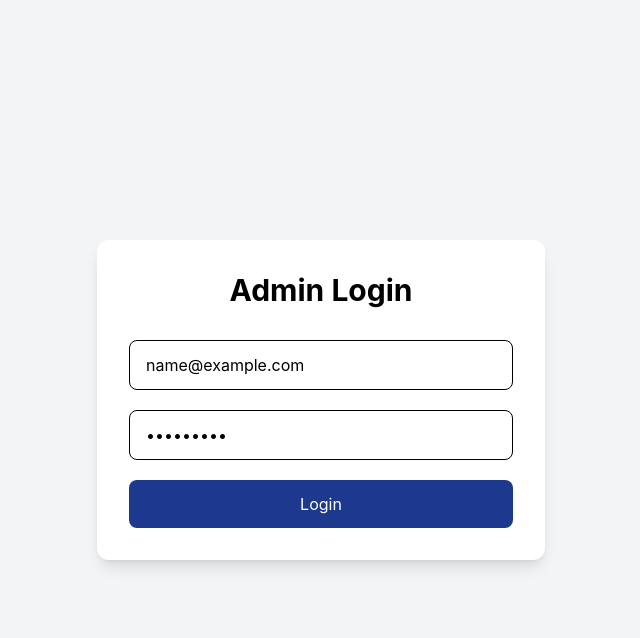
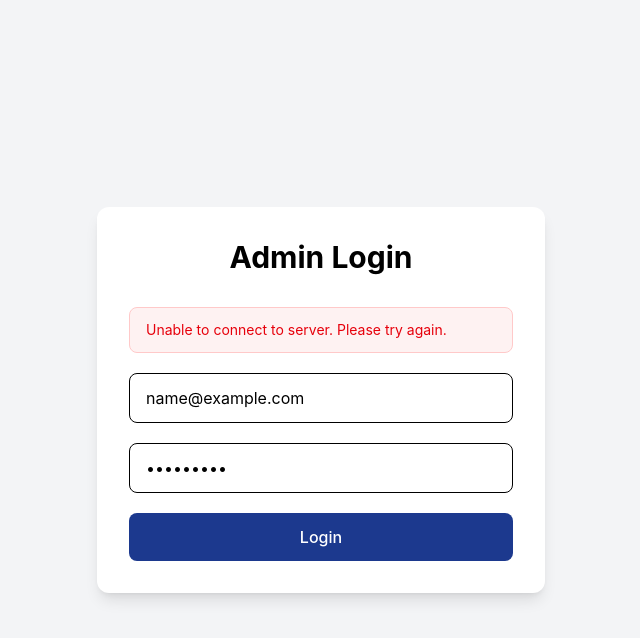
Before and after one commit to ganjisantosh75-hub/school-management-system, a React (Vite) app: page /login/admin in a window 1280 px wide. Both pictures are taken after typing "name@example.com", "Sample123" into the empty fields and a click on the button "Login". Shown: the top 638 px of the page, without its empty margins (319-959 px from the left). Built offline with nearby package versions, Linux system fonts and the light colour scheme; no server answers.

Commit message:
Fix admin login

```diff
--- a/src/pages/Login.jsx
+++ b/src/pages/Login.jsx
@@ -1,3 +1,101 @@
+// import { useState } from "react";
+// import { useNavigate } from "react-router-dom";
+// import API_URL from "../config";
+
+// function Login() {
+//   const navigate = useNavigate();
+
+//   const [formData, setFormData] = useState({
+//     email: "",
+//     password: "",
+//   });
+
+//   const handleChange = (e) => {
+//     setFormData({
+//       ...formData,
+//       [e.target.name]: e.target.value,
+//     });
+//   };
+
+//   const handleSubmit = async (e) => {
+//     e.preventDefault();
+
+//     console.log("API_URL =", API_URL);
+
+//     try {
+//       const response = await fetch(
+//   `${API_URL}/api/admin/login`,
+//   {
+//     method: "POST",
+//     headers: {
+//       "Content-Type": "application/json",
+//     },
+//     body: JSON.stringify(formData),
+//   }
+// );
+
+//       const data = await response.json();
+
+//       if (data.success) {
+//         // Save Token
+//         localStorage.setItem("token", data.token);
+
+//         alert(data.message);
+
+//         // Redirect to Dashboard
+//         navigate("/dashboard");
+//       } else {
+//         alert(data.message);
+//       }
+//     } catch (error) {
+//       console.log(error);
+//       alert("Something went wrong");
+//     }
+//   };
+
+//   return (
+//     <div className="min-h-screen bg-gray-100 flex items-center justify-center">
+//       <div className="bg-white shadow-lg rounded-xl p-8 w-full max-w-md">
+//         <h1 className="text-3xl font-bold text-center mb-8">
+//           Admin Login
+//         </h1>
+
+//         <form onSubmit={handleSubmit} className="space-y-5">
+//           <input
+//             type="email"
+//             name="email"
+//             placeholder="Admin Email"
+//             value={formData.email}
+//             onChange={handleChange}
+//             className="w-full border rounded-lg px-4 py-3 focus:outline-none focus:ring-2 focus:ring-blue-600"
+//             required
+//           />
+
+//           <input
+//             type="password"
+//             name="password"
+//             placeholder="Password"
+//             value={formData.password}
+//             onChange={handleChange}
+//             className="w-full border rounded-lg px-4 py-3 focus:outline-none focus:ring-2 focus:ring-blue-600"
+//             required
+//           />
+
+//           <button
+//             type="submit"
+//             className="w-full bg-blue-900 text-white py-3 rounded-lg hover:bg-blue-800"
+//           >
+//             Login
+//           </button>
+//         </form>
+//       </div>
+//     </div>
+//   );
+// }
+
+// export default Login;
+
+
 import { useState } from "react";
 import { useNavigate } from "react-router-dom";
 import API_URL from "../config";
@@ -10,17 +108,24 @@ function Login() {
     password: "",
   });
 
+  const [error, setError] = useState("");
+  const [loading, setLoading] = useState(false);
+
   const handleChange = (e) => {
     setFormData({
       ...formData,
       [e.target.name]: e.target.value,
     });
+
+    // Remove error when user starts typing again
+    setError("");
   };
 
   const handleSubmit = async (e) => {
     e.preventDefault();
 
-    console.log("API_URL =", API_URL);
+    setError("");
+    setLoading(true);
 
     try {
       const response = await fetch(
@@ -37,30 +142,42 @@ function Login() {
       const data = await response.json();
 
       if (data.success) {
-        // Save Token
+        // Save JWT Token
         localStorage.setItem("token", data.token);
 
-        alert(data.message);
-
-        // Redirect to Dashboard
+        // Directly go to dashboard
         navigate("/dashboard");
       } else {
-        alert(data.message);
+        setError(data.message || "Invalid email or password");
       }
+
     } catch (error) {
-      console.log(error);
-      alert("Something went wrong");
+      console.error("LOGIN ERROR:", error);
+      setError("Unable to connect to server. Please try again.");
+    } finally {
+      setLoading(false);
     }
   };
 
   return (
-    <div className="min-h-screen bg-gray-100 flex items-center justify-center">
+    <div className="min-h-screen bg-gray-100 flex items-center justify-center px-4">
+
       <div className="bg-white shadow-lg rounded-xl p-8 w-full max-w-md">
+
         <h1 className="text-3xl font-bold text-center mb-8">
           Admin Login
         </h1>
 
+        {/* Error Message */}
+        {error && (
+          <div className="mb-5 rounded-lg bg-red-50 border border-red-200 text-red-600 px-4 py-3 text-sm">
+            {error}
+          </div>
+        )}
+
         <form onSubmit={handleSubmit} className="space-y-5">
+
+          {/* Email */}
           <input
             type="email"
             name="email"
@@ -69,8 +186,10 @@ function Login() {
             onChange={handleChange}
             className="w-full border rounded-lg px-4 py-3 focus:outline-none focus:ring-2 focus:ring-blue-600"
             required
+            autoComplete="email"
           />
 
+          {/* Password */}
           <input
             type="password"
             name="password"
@@ -79,14 +198,22 @@ function Login() {
             onChange={handleChange}
             className="w-full border rounded-lg px-4 py-3 focus:outline-none focus:ring-2 focus:ring-blue-600"
             required
+            autoComplete="current-password"
           />
 
+          {/* Login Button */}
           <button
             type="submit"
-            className="w-full bg-blue-900 text-white py-3 rounded-lg hover:bg-blue-800"
+            disabled={loading}
+            className={`w-full py-3 rounded-lg text-white font-medium transition ${
+              loading
+                ? "bg-gray-400 cursor-not-allowed"
+                : "bg-blue-900 hover:bg-blue-800"
+            }`}
           >
-            Login
+            {loading ? "Logging in..." : "Login"}
           </button>
+
         </form>
       </div>
     </div>
```
Lines whose indentation alone changed are shown as unchanged.
